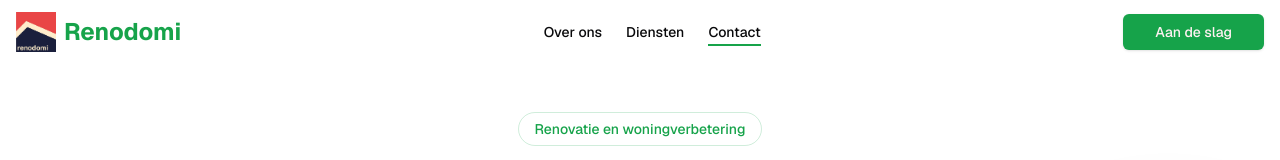
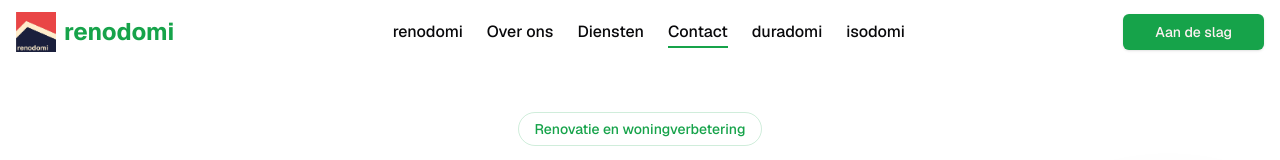
Before and after one commit to Haseeb-WebDeveloper/Renodomi-Home-Improvement-Company, a Next.js app: page / in a window 1280 px wide. Shown: the top 160 px of the page. Built offline with nearby package versions, Linux system fonts and the light colour scheme.

Commit message:
last changes

```diff
--- a/src/app/api/contact/route.ts
+++ b/src/app/api/contact/route.ts
@@ -71,7 +71,7 @@ const serviceConfig: ServiceConfig = {
     label: "Energiesystemen",
     subServices: [
       { id: "warmtepompen", label: "Warmtepompen" },
-      { id: "cvKetels", label: "CV-ketels" },
+      { id: "hrKetels", label: "hr-ketels" },
     ],
   },
   glasisolatie: {
--- a/src/app/layout.tsx
+++ b/src/app/layout.tsx
@@ -5,8 +5,8 @@ import { ThemeProvider } from "@/components/theme-provider";
 import { Header } from "@/components/layout/header";
 import { Footer } from "@/components/layout/footer";
 export const metadata: Metadata = {
-  title: "Renodomi - Specialist in duurzame woningverbetering",
-  description: "Renodomi is specialist in duurzame woningverbetering. Wij helpen woningeigenaren in Midden-Nederland hun huis energiezuinig en comfortabel te maken.",
+  title: "renodomi - Specialist in duurzame woningverbetering",
+  description: "renodomi is specialist in duurzame woningverbetering. Wij helpen woningeigenaren in Midden-Nederland hun huis energiezuinig en comfortabel te maken.",
 };
 
 export default function RootLayout({
--- a/src/components/layout/footer.tsx
+++ b/src/components/layout/footer.tsx
@@ -19,9 +19,9 @@ export function Footer() {
             />
           </Link>
 
-          <div className="text-muted-foreground">
+          {/* <div className="text-muted-foreground">
             <p>Werkgebied: heel Nederland</p>
-          </div>
+          </div> */}
 
           {/* Company Info */}
           <div className="text-muted-foreground space-y-2">
--- a/src/components/layout/header.tsx
+++ b/src/components/layout/header.tsx
@@ -34,9 +34,12 @@ export function Header() {
   }, []);
 
   const navItems = [
+    { name: "renodomi", href: "https://renodomi.nl/" },
     { name: "Over ons", href: "#about" },
     { name: "Diensten", href: "#services" },
     { name: "Contact", href: "#contact" },
+    { name: "duradomi", href: "https://duradomi.nl/" },
+    { name: "isodomi", href: "https://isodomi.nl/" },
   ];
 
   const handleNavClick = (e: React.MouseEvent<HTMLAnchorElement | HTMLButtonElement>, href: string) => {
@@ -81,8 +84,7 @@ export function Header() {
           <Link href="#hero" className="flex items-center gap-2">
             <Image src="/logo.jpg" alt="Logo" width={100} height={100} className="w-10 h-10" />
             <h1 className="text-2xl font-bold text-primary hover:text-primary/90 transition-colors">
-              Renodomi
-
+              renodomi
             </h1>
           </Link>
 
@@ -94,7 +96,7 @@ export function Header() {
                 key={item.name}
                 href={item.href}
                 onClick={(e) => handleNavClick(e, item.href)}
-                className="relative group text-sm font-medium"
+                className="relative group text-base font-medium"
               >
                 {item.name}
                 <span className="absolute -right-4 top-1/2 -translate-y-1/2 w-1 h-1 rounded-full bg-primary opacity-0 transition-all duration-300 group-hover:opacity-70 group-hover:-right-6" />
```
